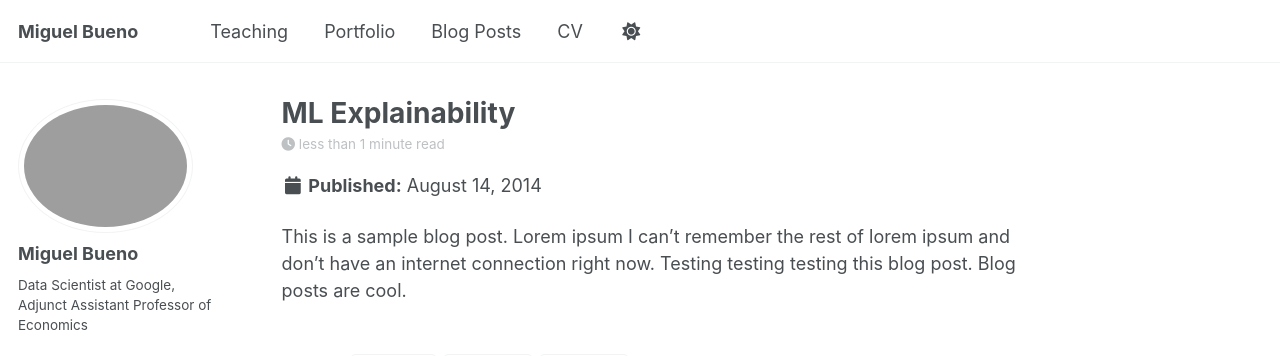
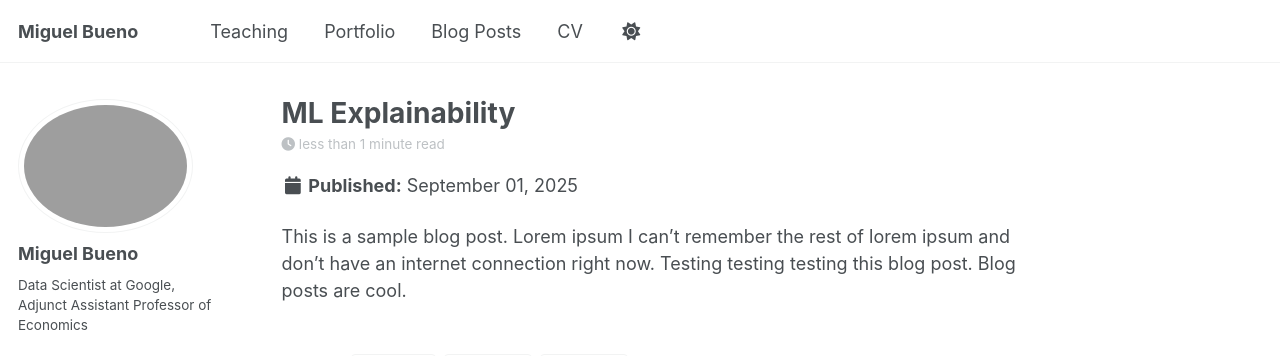
Before and after one commit to miguelbuenogoogle/miguelbuenogoogle.github.io, a Jekyll site: the page built from _posts/2014-08-14-blog-post-3.md, in a window 1280 px wide and 900 px high. Shown: the top 356 px of the window. Built offline with Jekyll 4.4.1, drawn with Linux system fonts in a browser that asks for light colours.

Commit message:
Update 2014-08-14-blog-post-3.md

```diff
--- a/_posts/2014-08-14-blog-post-3.md
+++ b/_posts/2014-08-14-blog-post-3.md
@@ -1,6 +1,6 @@
 ---
 title: 'ML Explainability'
-date: 2014-08-14
+date: 2025-09-01
 permalink: /posts/2014/08/blog-post-3/
 tags:
   - cool posts
```
